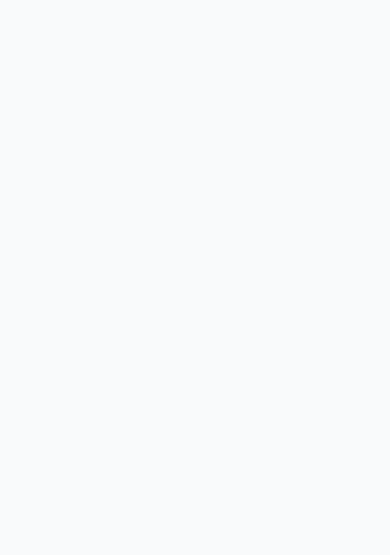
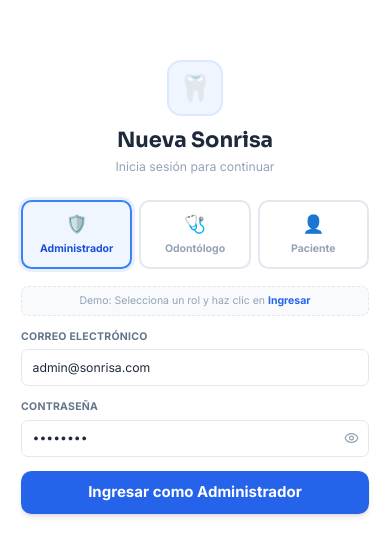
Before and after one commit to Policrack1/clinica_nueva_sonrisa, a React (Vite) app in the folder client/: page /login in a window 390 px wide. Shown: the part 135-690 px from the top of the page. Built offline with nearby package versions, Linux system fonts and the light colour scheme.

Commit message:
fix: responsive del login corregido eliminando estilos inyectados

```diff
--- a/client/src/pages/LoginPage.jsx
+++ b/client/src/pages/LoginPage.jsx
@@ -16,7 +16,7 @@ export default function LoginPage() {
   const navigate    = useNavigate()
 
   const [selectedRole, setSelectedRole] = useState('admin')
-  const [email,    setEmail]    = useState('admin@sonrisa.com')
+  const [email,     setEmail]    = useState('admin@sonrisa.com')
   const [password, setPassword] = useState('admin123')
   const [showPass, setShowPass] = useState(false)
   const [error,    setError]    = useState('')
@@ -41,7 +41,7 @@ export default function LoginPage() {
   async function handleLogin(e) {
     e.preventDefault()
     setError('')
-    setLoading(true)
+    loading(true)
     try {
       const user = await login(email, password)
       if (user.rol === 'Administrador') navigate('/admin')
@@ -83,10 +83,10 @@ export default function LoginPage() {
   }
 
   return (
-    <div className="min-h-screen grid grid-cols-2">
+    <div className="min-h-screen grid grid-cols-1 md:grid-cols-2 w-full bg-white">
 
-      {/* ── Lado izquierdo ── */}
-      <div className="relative overflow-hidden flex flex-col justify-between p-12"
+      {/* ── Lado izquierdo (Oculto en celular, visible en PC) ── */}
+      <div className="relative overflow-hidden hidden md:flex flex-col justify-between p-12"
            style={{ background: 'linear-gradient(145deg,#1d4ed8,#0ea5e9)' }}>
         {/* Fondo */}
         <div className="absolute inset-0 opacity-15"
@@ -118,8 +118,8 @@ export default function LoginPage() {
         </div>
       </div>
 
-      {/* ── Lado derecho ── */}
-      <div className="bg-white flex items-center justify-center p-12">
+      {/* ── Lado derecho (Formulario - Elástico e ideal para celular) ── */}
+      <div className="bg-white flex items-center justify-center p-6 sm:p-12 w-full min-h-screen md:min-h-0">
         <div className="w-full max-w-[400px]">
 
           {/* Logo */}
@@ -209,7 +209,7 @@ export default function LoginPage() {
             </button>
           </form>
 
-          {/* 🔥 ENLACE DE AUTO-REGISTRO DINÁMICO (Solo visible al marcar Paciente) */}
+          {/* ENLACE DE AUTO-REGISTRO DINÁMICO */}
           {selectedRole === 'paciente' && (
             <div className="text-center mt-5 border-t border-slate-100 pt-4">
               <p className="text-xs text-slate-500">
@@ -232,7 +232,7 @@ export default function LoginPage() {
         </div>
       </div>
 
-      {/* 🔥 MODAL DE REGISTRO CON APROBACIÓN */}
+      {/* ── MODAL DE REGISTRO ── */}
       {showRegisterModal && (
         <div className="fixed inset-0 bg-slate-900/50 backdrop-blur-sm z-50 flex items-center justify-center p-4">
           <div className="bg-white rounded-2xl w-full max-w-md p-6 shadow-2xl relative animate-in fade-in zoom-in-95 duration-200">
@@ -323,9 +323,6 @@ export default function LoginPage() {
           </div>
         </div>
       )}
-
-      {/* Responsive */}
-      <style>{`@media(max-width:768px){.grid-cols-2{grid-template-columns:1fr}div:first-child{display:none}}`}</style>
     </div>
   )
 }
```
